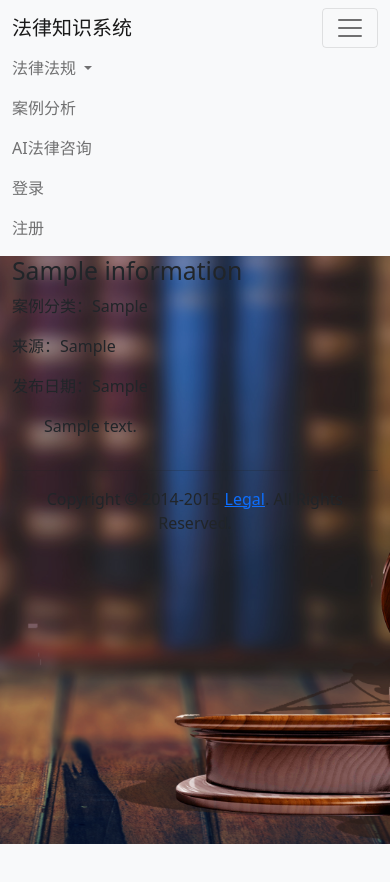
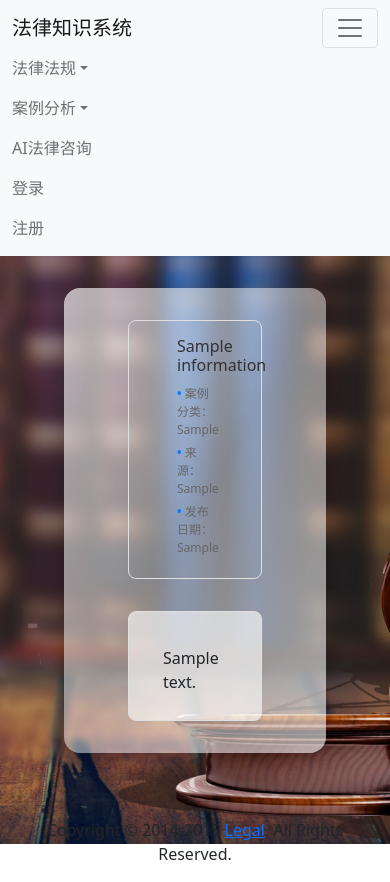
Before and after one commit to ling-yuan/Legal-Knowledge-System, a Django app: a page that uses Legal_Knowledge_System/app/templates/case_detail.html in a window 390 px wide, after a click that opens the changed part. Before the commit the page ends 844 px from the top, so only its background shows below. Run offline with Django 5.2, Linux system fonts and the light colour scheme; tables that the repository leaves empty hold one stand-in row (values such as "Sample post"); some libraries are stand-ins or nearby versions.

Commit message:
优化详情页样式及响应式布局，合并CSS文件

````diff
--- a/Legal_Knowledge_System/app/static/css/lawdetail.css
+++ b/Legal_Knowledge_System/app/static/css/detail.css
@@ -30,7 +30,7 @@
     margin-top: 20px;
     padding: 10px;
     margin-top: 2rem;
-    background-color: #ffffff;
+    background-color: #ffffff9f;
     border: 1px solid #e0e0e0;
     border-radius: 8px;
     /* border-radius: 1rem; */
@@ -38,25 +38,19 @@
 }
 
 
-.law-name {
+.name {
     color: #333;
     font-size: 24px;
     margin-bottom: 10px;
 }
 
-.law-office,
-.law-type,
-.law-status,
-.law-publish {
+.sub-info {
     color: #666;
     font-size: 16px;
     margin: 5px 0;
 }
 
-.law-office::before,
-.law-type::before,
-.law-status::before,
-.law-publish::before {
+.sub-info::before {
     content: "• ";
     color: #007BFF;
     font-weight: bold;
@@ -64,53 +58,45 @@
 
 /* 响应式字体大小 */
 @media (max-width: 1200px) {
-    .law-name {
+    .name {
         font-size: 22px;
     }
 
-    .law-office,
-    .law-type,
-    .law-status,
-    .law-publish {
+    .sub-info {
         font-size: 15px;
     }
 }
 
 @media (max-width: 992px) {
-    .law-name {
+    .name {
         font-size: 20px;
     }
 
-    .law-office,
-    .law-type,
-    .law-status,
-    .law-publish {
+    .sub-info {
         font-size: 14px;
     }
 }
 
 @media (max-width: 768px) {
-    .law-name {
+    .name {
         font-size: 18px;
     }
 
-    .law-office,
-    .law-type,
-    .law-status,
-    .law-publish {
+    .sub-info {
         font-size: 13px;
     }
 }
 
 @media (max-width: 576px) {
-    .law-name {
+    .name {
         font-size: 16px;
     }
 
-    .law-office,
-    .law-type,
-    .law-status,
-    .law-publish {
+    .sub-info {
         font-size: 12px;
     }
 }
+
+.detail-text {
+    margin: 0 1.5rem 1rem 1.5rem;
+}
--- a/Legal_Knowledge_System/app/templates/case_detail.html
+++ b/Legal_Knowledge_System/app/templates/case_detail.html
@@ -1,16 +1,16 @@
 {% extends "base.html" %}
 {% block content %}
-    <div class="container">
-        <div class="row">
-            <div class="col-md-12">
-                <h2>{{ case.title }}</h2>
-                <p>案例分类：{{ case.classification }}</p>
-                <p>来源：{{ case.source }}</p>
-                <p>发布日期：{{ case.publish }}</p>
+    {% load static %}
+    <link rel="stylesheet" href="{% static 'css/detail.css' %}">
+    <div class="detail-container">
+        <div class="detail-box">
+            <div class="detail-info">
+                <h2 class="name">{{ case.title }}</h2>
+                {% if case.classification %}<p class="sub-info">案例分类：{{ case.classification }}</p>{% endif %}
+                {% if case.source %}<p class="sub-info">来源：{{ case.source }}</p>{% endif %}
+                {% if case.publish %}<p class="sub-info">发布日期：{{ case.publish }}</p>{% endif %}
             </div>
-            <div class="col-md-12">
-                {% include "components/viewtext.html" with content=case.content %}
-            </div>
+            <div class="detail-file">{% include "components/viewtext.html" with content=case.content %}</div>
         </div>
     </div>
 {% endblock content %}
--- a/Legal_Knowledge_System/app/templates/components/navbar.html
+++ b/Legal_Knowledge_System/app/templates/components/navbar.html
@@ -11,20 +11,72 @@
         <div class="collapse navbar-collapse" id="navbarNav">
             <ul class="navbar-nav me-auto">
                 <li class="nav-item dropdown">
-                    <a class="nav-link dropdown-toggle" href="#" id="lawsDropdown" role="button" data-bs-toggle="dropdown" aria-expanded="false">
-                        法律法规
-                    </a>
+                    <a class="nav-link dropdown-toggle"
+                       href="#"
+                       id="lawsDropdown"
+                       role="button"
+                       data-bs-toggle="dropdown"
+                       aria-expanded="false">法律法规</a>
                     <ul class="dropdown-menu" aria-labelledby="lawsDropdown">
-                        <li><a class="dropdown-item" href="{% url 'laws' %}?classification=宪法">宪法</a></li>
-                        <li><a class="dropdown-item" href="{% url 'laws' %}?classification=法律">法律</a></li>
-                        <li><a class="dropdown-item" href="{% url 'laws' %}?classification=行政法规">行政法规</a></li>
-                        <li><a class="dropdown-item" href="{% url 'laws' %}?classification=监察法规">监察法规</a></li>
-                        <li><a class="dropdown-item" href="{% url 'laws' %}?classification=司法解释">司法解释</a></li>
-                        <li><a class="dropdown-item" href="{% url 'laws' %}?classification=地方性法规">地方性法规</a></li>
+                        <li>
+                            <a class="dropdown-item" href="{% url 'laws' %}?classification=宪法">宪法</a>
+                        </li>
+                        <li>
+                            <a class="dropdown-item" href="{% url 'laws' %}?classification=法律">法律</a>
+                        </li>
+                        <li>
+                            <a class="dropdown-item" href="{% url 'laws' %}?classification=行政法规">行政法规</a>
+                        </li>
+                        <li>
+                            <a class="dropdown-item" href="{% url 'laws' %}?classification=监察法规">监察法规</a>
+                        </li>
+                        <li>
+                            <a class="dropdown-item" href="{% url 'laws' %}?classification=司法解释">司法解释</a>
+                        </li>
+                        <li>
+                            <a class="dropdown-item" href="{% url 'laws' %}?classification=地方性法规">地方性法规</a>
+                        </li>
                     </ul>
                 </li>
-                <li class="nav-item">
-                    <a class="nav-link" href="{% url 'cases' %}">案例分析</a>
+                <li class="nav-item dropdown">
+                    <a class="nav-link dropdown-toggle"
+                       href="#"
+                       id="casesDropdown"
+                       role="button"
+                       data-bs-toggle="dropdown"
+                       aria-expanded="false">案例分析</a>
+                    <ul class="dropdown-menu" aria-labelledby="casesDropdown">
+                        <li>
+                            <a class="dropdown-item" href="{% url 'cases' %}">全部案例</a>
+                        </li>
+                        <li>
+                            <a class="dropdown-item" href="{% url 'cases' %}?classification=行政指导案例">行政指导案例</a>
+                        </li>
+                        <li>
+                            <a class="dropdown-item" href="{% url 'cases' %}?classification=民事指导案例">民事指导案例</a>
+                        </li>
+                        <li>
+                            <a class="dropdown-item" href="{% url 'cases' %}?classification=刑事指导案例">刑事指导案例</a>
+                        </li>
+                        <li>
+                            <a class="dropdown-item" href="{% url 'cases' %}?classification=行政典型案例">行政典型案例</a>
+                        </li>
+                        <li>
+                            <a class="dropdown-item" href="{% url 'cases' %}?classification=民事典型案例">民事典型案例</a>
+                        </li>
+                        <li>
+                            <a class="dropdown-item" href="{% url 'cases' %}?classification=刑事典型案例">刑事典型案例</a>
+                        </li>
+                        <li>
+                            <a class="dropdown-item" href="{% url 'cases' %}?classification=行政其他案例">行政其他案例</a>
+                        </li>
+                        <li>
+                            <a class="dropdown-item" href="{% url 'cases' %}?classification=民事其他案例">民事其他案例</a>
+                        </li>
+                        <li>
+                            <a class="dropdown-item" href="{% url 'cases' %}?classification=刑事其他案例">刑事其他案例</a>
+                        </li>
+                    </ul>
                 </li>
                 <li class="nav-item">
                     <a class="nav-link" href="{% url 'ai_chat' %}">AI法律咨询</a>
--- a/Legal_Knowledge_System/app/templates/components/viewtext.html
+++ b/Legal_Knowledge_System/app/templates/components/viewtext.html
@@ -1,2 +1,2 @@
 {# 以换行分割content内容 #}
-{% for line in content %}<p>&emsp;&emsp;{{ line }}</p>{% endfor %}
+{% for line in content %}<p class="detail-text">&emsp;&emsp;{{ line|safe }}</p>{% endfor %}
--- a/Legal_Knowledge_System/app/views.py
+++ b/Legal_Knowledge_System/app/views.py
@@ -189,8 +189,8 @@ def case_detail(request: HttpRequest, classification: str, case_id: str):
     table = CaseInformation.objects.all()
     case = table.filter(id=case_id).first()
     if case:
-        case.content = case.content.replace("\n\n", "\n").split("\n")
-        #
+        case.content = [i.strip() for i in case.content.replace("\n\n", "\n").split("\n")]
+        case.content = [f"<b>{line}</b>" if 1 < len(line) <= 8 else line for line in case.content]
         data = {
             "domain": os.environ.get("DOMAIN"),
             "case": case,
@@ -231,12 +231,21 @@ def chat(request: HttpRequest):
 
 ## 例如：我应该如何申请专利？
 
-## 例如：我应该如何申请离婚？
-
 ```python
 a=1
-```"""
-        # yield markdown_to_html(test_str) + "\n"
+```
+
+正常文字
+
+[链接](https://www.baidu.com)
+
+![图片](https://www.baidu.com/img/bd_logo1.png)
+
+[链接](https://www.baidu.com)
+
+[链接](https://www.baidu.com)
+"""
+        # 前端渲染时图片之后如果还有内容，会导致图片被多次请求，暂未解决
         for i in test_str:
             yield i
             import time
````
Also changed, not shown: Legal_Knowledge_System/app/templates/law_detail.html (+6 -6 lines).
